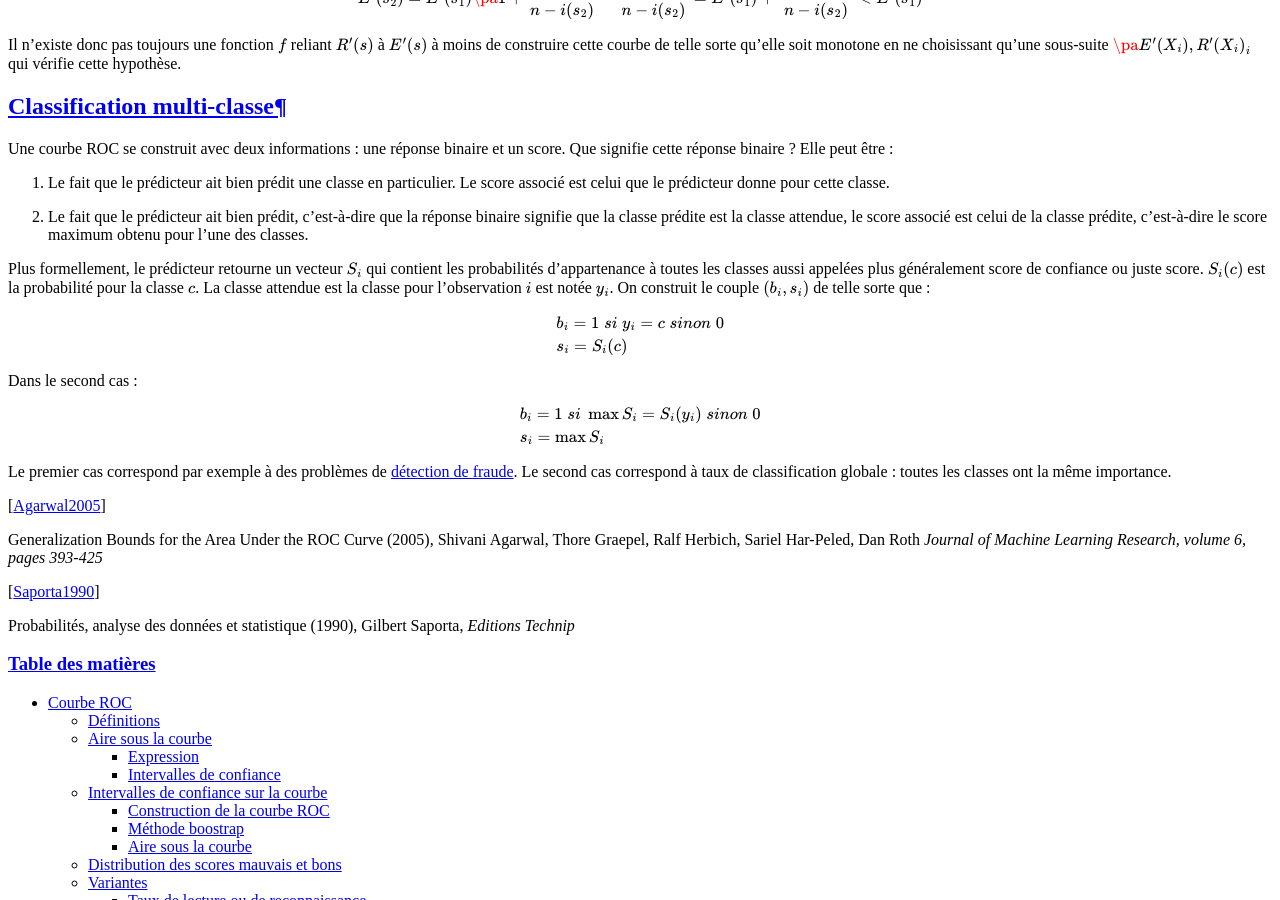
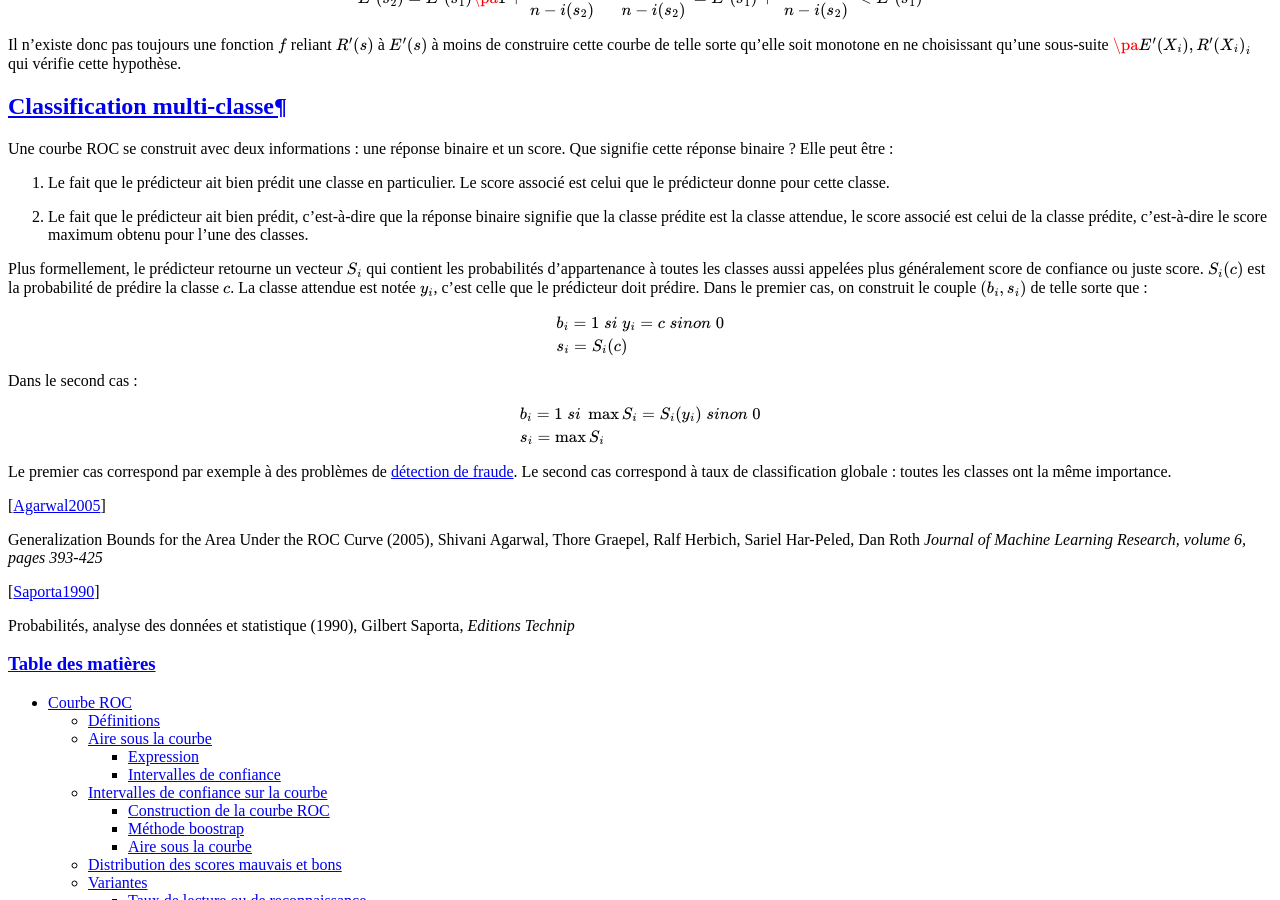
Before and after one commit to sdpython/mlstatpy, a Sphinx documentation site: the page built from _doc/sphinxdoc/source/c_metric/roc.rst, in a window 1280 px wide and 900 px high, scrolled down 7357 px. Built offline with Sphinx 7.4.7, drawn with Linux system fonts in a browser that asks for light colours; pages that are not in the unit, such as notebooks, are missing from menus; the version number is read from the project's files by our own code.

Commit message:
documentation

```diff
--- a/_doc/sphinxdoc/source/c_metric/roc.rst
+++ b/_doc/sphinxdoc/source/c_metric/roc.rst
@@ -581,10 +581,9 @@ et un score. Que signifie cette réponse binaire ? Elle peut être :
 Plus formellement, le prédicteur retourne un vecteur :math:`S_i` qui contient
 les probabilités d'appartenance à toutes les classes aussi appelées
 plus généralement score de confiance ou juste score.
-:math:`S_i(c)` est la probabilité pour la classe :math:`c`.
-La classe attendue est la classe pour l'observation :math:`i`
-est notée :math:`y_i`.
-On construit le couple :math:`(b_i, s_i)` de telle sorte que :
+:math:`S_i(c)` est la probabilité de prédire la classe :math:`c`.
+La classe attendue est notée :math:`y_i`, c'est celle que le prédicteur doit prédire.
+Dans le premier cas, on construit le couple :math:`(b_i, s_i)` de telle sorte que :
 
 .. math::
 
```
